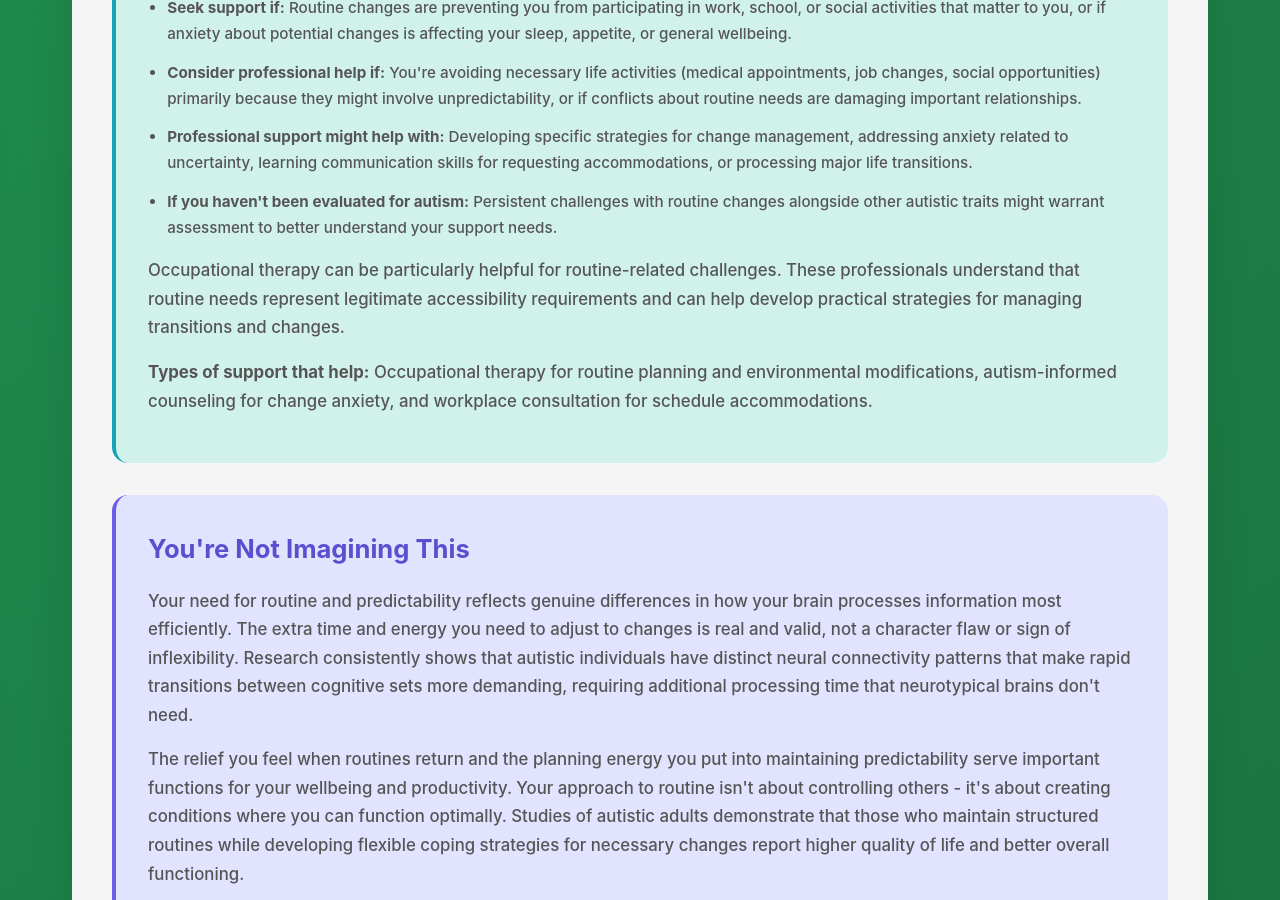
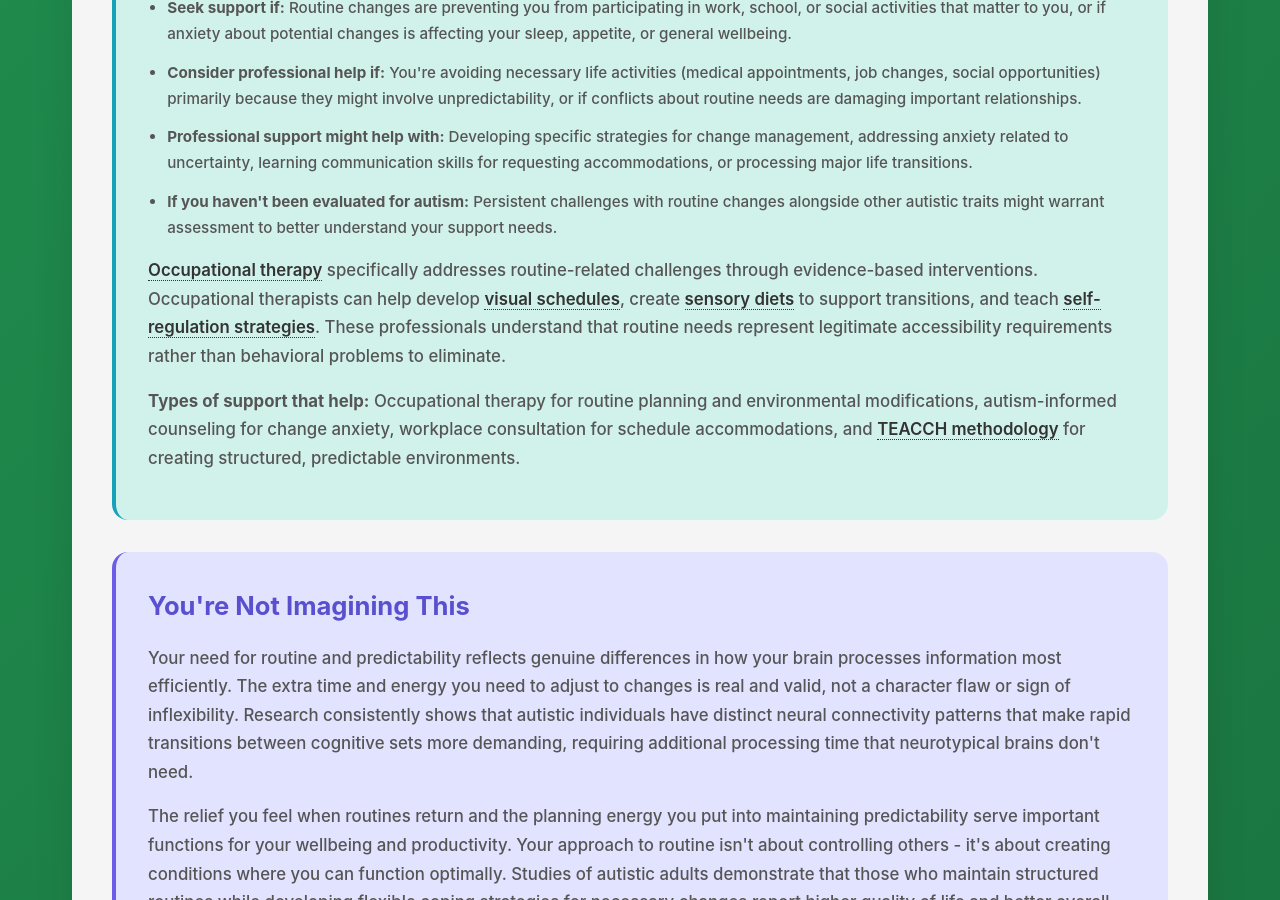
Before and after one commit to neurodivergent-survival-guide/neurodivergent-survival-guide, a Jekyll site: the page built from struggles/change-and-routine-disruption.html, in a window 1280 px wide and 900 px high, scrolled down 4186 px. Built offline with Jekyll 4.4.1, drawn with Linux system fonts in a browser that asks for light colours.

Commit message:
Update change-and-routine-disruption.html

```diff
--- a/struggles/change-and-routine-disruption.html
+++ b/struggles/change-and-routine-disruption.html
@@ -118,11 +118,9 @@ search_terms: ["hate when plans change", "schedule got messed up", "can't handle
             <li><strong>If you haven't been evaluated for autism:</strong> Persistent challenges with routine changes alongside other autistic traits might warrant assessment to better understand your support needs.</li>
         </ul>
 
-        <p>Occupational therapy can be particularly helpful for routine-related challenges. These professionals understand that routine needs represent legitimate accessibility requirements and can help develop practical strategies for managing transitions and changes.</p>
+        <p><a class="jargon">Occupational therapy<span class="tooltip">Professional support for developing daily living strategies and environmental modifications</span></a> specifically addresses routine-related challenges through evidence-based interventions. Occupational therapists can help develop <a class="jargon">visual schedules<span class="tooltip">Picture-based or written representations of daily activities in sequence</span></a>, create <a class="jargon">sensory diets<span class="tooltip">Planned sensory activities throughout the day to help with regulation</span></a> to support transitions, and teach <a class="jargon">self-regulation strategies<span class="tooltip">Techniques for managing emotional and behavioral responses to stress</span></a>. These professionals understand that routine needs represent legitimate accessibility requirements rather than behavioral problems to eliminate.</p>
 
-        <div class="highlight-box">
-            <p><strong>Types of support that help:</strong> Occupational therapy for routine planning and environmental modifications, autism-informed counseling for change anxiety, and workplace consultation for schedule accommodations.</p>
-        </div>
+        <p><strong>Types of support that help:</strong> Occupational therapy for routine planning and environmental modifications, autism-informed counseling for change anxiety, workplace consultation for schedule accommodations, and <a class="jargon">TEACCH methodology<span class="tooltip">Treatment and Education of Autistic and Communication Handicapped Children approach that emphasizes structure and visual supports</span></a> for creating structured, predictable environments.</p>
     </div>
 
     <div class="validation-section">
```
